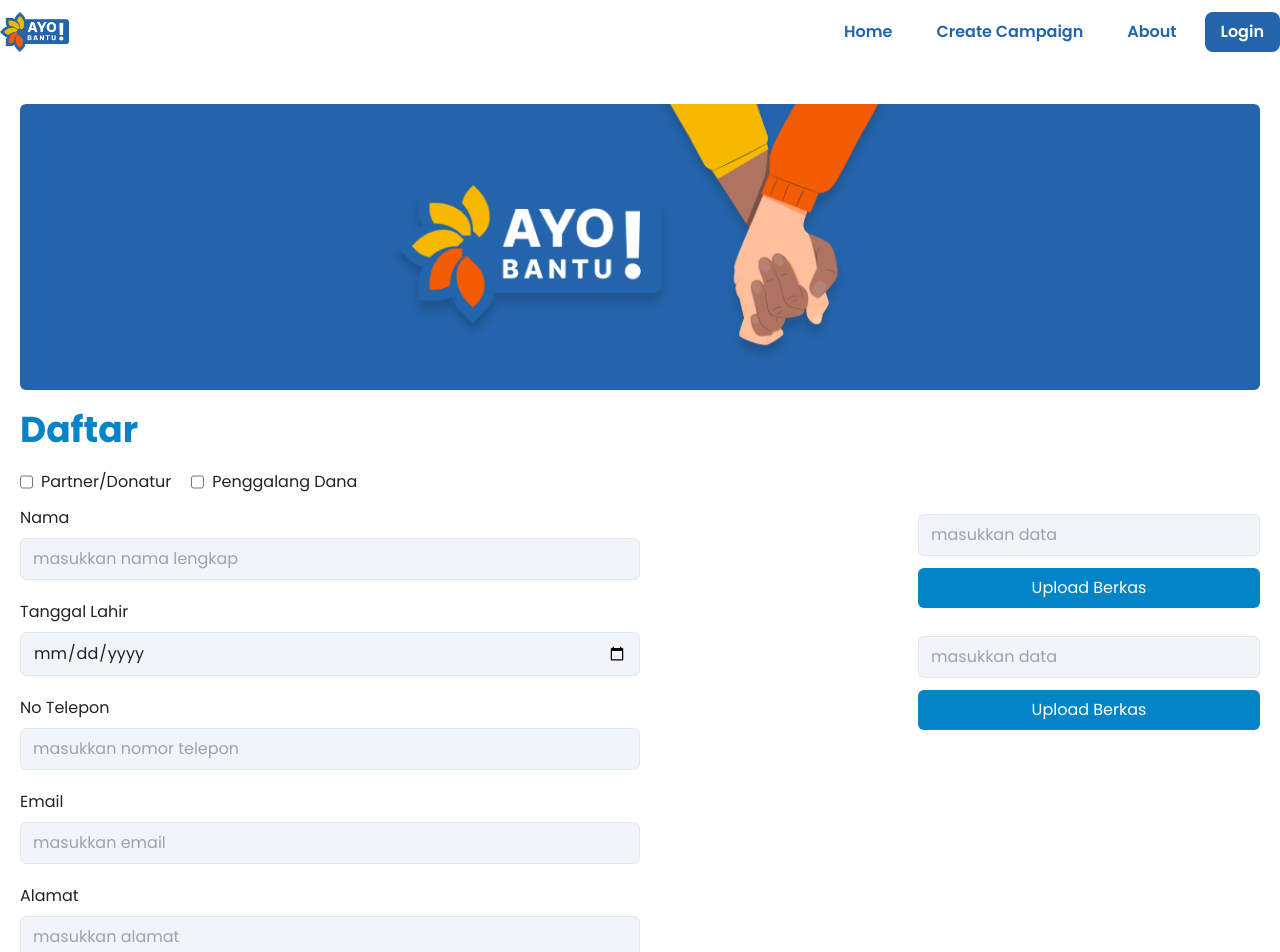
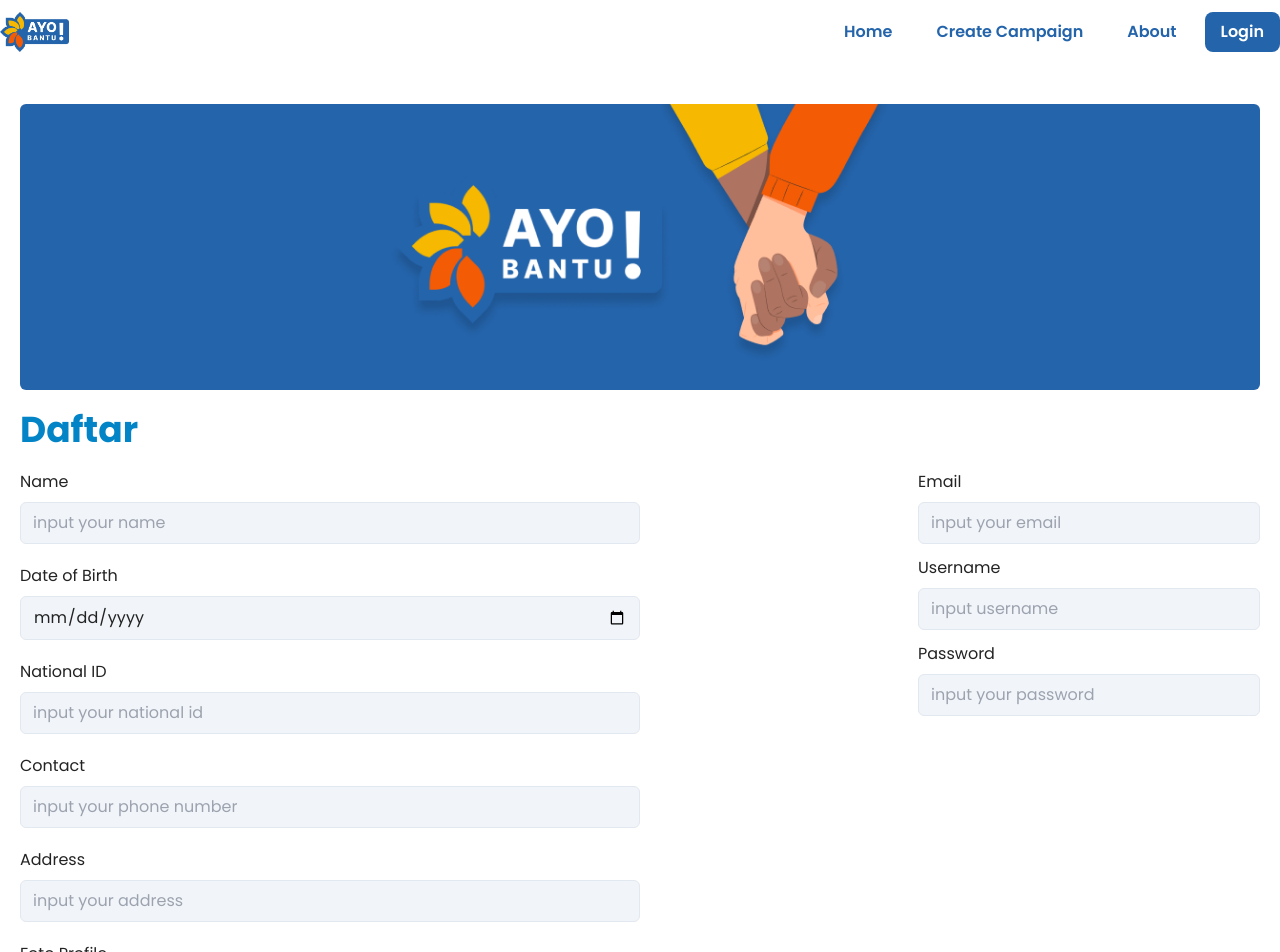
Before and after one commit to FEBE-31/frontend, a React (Vite) app: page /register in a window 1280 px wide. Shown: the top 952 px of the page. Built offline with nearby package versions, Linux system fonts and the light colour scheme.

Commit message:
register-page

```diff
--- a/src/component/Checkbox.jsx
+++ b/src/component/Checkbox.jsx
@@ -1,11 +1,17 @@
 import React from "react";
 
-function Checkbox({ name }) {
+function Checkbox({ title, name, id, value, onchange }) {
   return (
     <>
       <div className="flex gap-2">
-        <input type="checkbox" name="" id="" />
-        <label htmlFor="">{name}</label>
+        <input
+          type="checkbox"
+          name={name}
+          id={id}
+          value={value}
+          onChange={onchange}
+        />
+        <label htmlFor="">{title}</label>
       </div>
     </>
   );
--- a/src/component/InputText.jsx
+++ b/src/component/InputText.jsx
@@ -1,10 +1,6 @@
 import React from "react";
 
-function InputText({ title, type, placeholder, id, name }) {
-    const storeInput = (evt) => {
-        console.log(evt);
-    };
-
+function InputText({ title, type, placeholder, id, name, onChange }) {
   return (
     <>
       <div className="flex flex-col gap-2">
@@ -15,7 +11,7 @@
           name={name}
           id={id}
           placeholder={placeholder}
-                    onChange={(evt) => storeInput(evt.target.value)}
+          onChange={onChange}
         />
       </div>
     </>
--- a/src/pages/LoginPage.jsx
+++ b/src/pages/LoginPage.jsx
@@ -1,6 +1,6 @@
-import InputText from "../component/InputText"
-import { Link } from "react-router-dom"
-import { loginImage } from "../assets"
+import InputText from "../component/InputText";
+import { Link } from "react-router-dom";
+import { loginImage } from "../assets";
 
 const LoginPage = () => {
   return (
@@ -15,11 +15,11 @@
           {/* input type checkbox */}
           <div className="flex gap-4 mb-3">
             <div className="flex gap-2">
-                            <input type="radio" name="" id="" />
+              <input type="radio" name="" id="admin" />
               <label htmlFor="">Admin</label>
             </div>
             <div className="flex gap-2">
-                            <input type="radio" name="" id="" />
+              <input type="radio" name="" id="user" />
               <label htmlFor="">User</label>
             </div>
           </div>
@@ -30,7 +30,12 @@
             <InputText type="password" placeholder="input password" />
 
             <div className="text-center">
-                            <button type="submit" className="w-full py-2 my-3 bg-main-color hover:bg-second-color text-white rounded-md">Login</button>
+              <button
+                type="submit"
+                className="w-full py-2 my-3 bg-main-color hover:bg-second-color text-white rounded-md"
+              >
+                Login
+              </button>
               <p>
                 Dont have account?{" "}
                 <Link to="/register">
@@ -42,8 +47,7 @@
         </form>
       </div>
     </div>
-    )
-}
+  );
+};
 
-
-export default LoginPage
+export default LoginPage;
--- a/src/pages/RegisterPage.jsx
+++ b/src/pages/RegisterPage.jsx
@@ -1,7 +1,6 @@
 import React from "react";
 
 import InputText from "../component/InputText";
-import Checkbox from "../component/Checkbox";
 import Button from "../component/Button";
 
 import banner from "../assets/bannerDaftar.png";
@@ -13,6 +12,7 @@
   const handleChange = (event) => {
     const name = event.target.name;
     const value = event.target.value;
+
     setUsers((values) => ({ ...values, [name]: value }));
   };
 
@@ -21,8 +21,6 @@
 
     console.log("Anda sudah submit");
     console.log(users);
-
-    reset();
   };
 
   return (
@@ -33,76 +31,67 @@
           Daftar
         </p>
 
-        <div className="flex gap-5 mb-3">
-          <Checkbox name={"Partner/Donatur"} />
-          <Checkbox name={"Penggalang Dana"} />
-        </div>
-
         <form action="" onSubmit={submitForm} method="post">
           <div className="flex flex-col lg:flex-row gap-5 justify-between">
             <div className="basis-1/2">
               <div className="flex flex-col gap-5">
                 <InputText
-                  title={"Nama"}
-                  name={"nama"}
+                  title={"Name"}
+                  name={"name"}
                   type={"text"}
                   id={"nama"}
-                  placeholder={"masukkan nama lengkap"}
+                  placeholder={"input your name"}
                   value={users.nama || ""}
                   onChange={handleChange}
                 />
+
                 <InputText
-                  title={"Tanggal Lahir"}
-                  name={"ttl"}
+                  title={"Date of Birth"}
+                  name={"DateofBirth"}
                   type={"date"}
                   id={"ttl"}
-                  placeholder={"masukkan tanggal lahir"}
-                  value={users.ttl || ""}
+                  placeholder={"input date of birth"}
+                  value={users.DateofBirth || ""}
                   onChange={handleChange}
                 />
+
                 <InputText
-                  name={"telp"}
-                  title={"No Telepon"}
+                  title={"National ID"}
+                  name={"nationalId"}
                   type={"text"}
-                  id={"telp"}
-                  placeholder={"masukkan nomor telepon"}
-                  value={users.telp || ""}
+                  id={"nationalid"}
+                  placeholder={"input your national id"}
+                  value={users.nationalId || ""}
                   onChange={handleChange}
                 />
+
                 <InputText
-                  name={"email"}
-                  title={"Email"}
-                  type={"email"}
-                  id={"email"}
-                  placeholder={"masukkan email"}
-                  value={users.email || ""}
+                  name={"contact"}
+                  title={"Contact"}
+                  type={"text"}
+                  id={"contact"}
+                  placeholder={"input your phone number"}
+                  value={users.contact || ""}
                   onChange={handleChange}
                 />
+
                 <InputText
-                  name={"alamat"}
-                  title={"Alamat"}
+                  name={"address"}
+                  title={"Address"}
                   type={"text"}
-                  id={"alamat"}
-                  placeholder={"masukkan alamat"}
-                  value={users.alamat || ""}
+                  id={"address"}
+                  placeholder={"input your address"}
+                  value={users.address || ""}
                   onChange={handleChange}
                 />
+
                 <InputText
-                  name={"username"}
-                  title={"Username"}
-                  type={"text"}
-                  id={"username"}
-                  placeholder={"masukkan username"}
-                  value={users.username || ""}
-                  onChange={handleChange}
-                />
-                <InputText
-                  name={"password"}
-                  title={"Password"}
-                  type={"password"}
-                  id={"password"}
-                  placeholder={"masukkan password"}
-                  value={users.password || ""}
+                  name={"profile"}
+                  title={"Foto Profile"}
+                  type={"file"}
+                  id={"profile"}
+                  placeholder={"upload your photo"}
+                  value={users.profile || ""}
                   onChange={handleChange}
                 />
               </div>
@@ -111,19 +100,54 @@
             <div className="lg:relative basis-1/4">
               <div className="flex flex-col gap-3 mb-5">
                 <InputText
-                  name={"Berkas 1"}
+                  name={"email"}
+                  title={"Email"}
+                  type={"email"}
+                  id={"email"}
+                  placeholder={"input your email"}
+                  value={users.email || ""}
+                  onChange={handleChange}
+                />
+
+                <InputText
+                  name={"username"}
+                  title={"Username"}
                   type={"text"}
-                  placeholder={"masukkan data"}
+                  id={"username"}
+                  placeholder={"input username"}
+                  value={users.username || ""}
+                  onChange={handleChange}
                 />
-                <Button name="Upload Berkas" bgcolor="bg-sky-600" />
-              </div>
-              <div className="flex flex-col gap-3">
+
                 <InputText
-                  name={"Berkas 1"}
-                  type={"text"}
-                  placeholder={"masukkan data"}
+                  name={"password"}
+                  title={"Password"}
+                  type={"password"}
+                  id={"password"}
+                  placeholder={"input your password"}
+                  value={users.password || ""}
+                  onChange={handleChange}
                 />
-                <Button name="Upload Berkas" bgcolor="bg-sky-600" />
+
+                {/* <InputText
+                  name={"supportingFile1"}
+                  title={"Supporting File 1"}
+                  type={"file"}
+                  id={"supportingFile1"}
+                  placeholder={"upload your photo"}
+                  value={users.supportingFile1 || ""}
+                  onChange={handleChange}
+                />
+
+                <InputText
+                  name={"supportingFile2"}
+                  title={"Supporting File 2"}
+                  type={"file"}
+                  id={"supportingFile2"}
+                  placeholder={"upload your photo"}
+                  value={users.supportingFile2 || ""}
+                  onChange={handleChange}
+                /> */}
               </div>
               <div className="lg:absolute lg:bottom-0 w-full my-5 lg:my-0">
                 <Button name="Register" bgcolor="bg-teal-600" />
```
Lines whose indentation alone changed are shown as unchanged.
